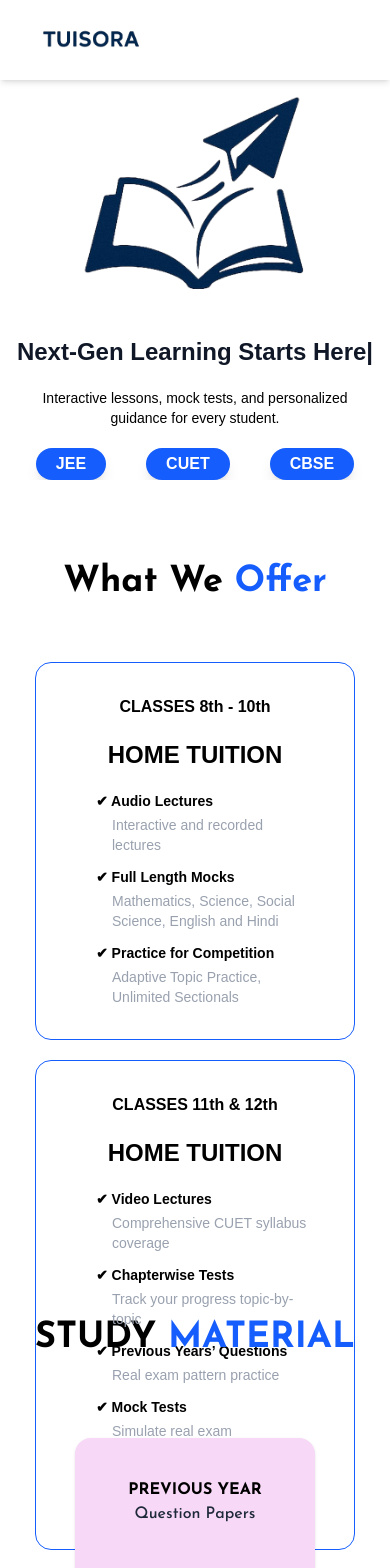
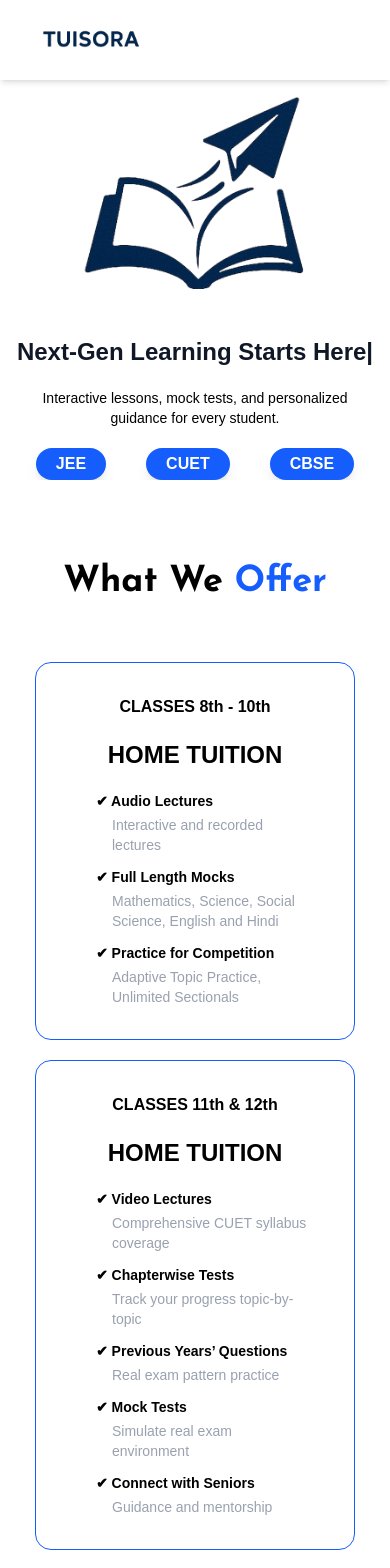
Before and after one commit to eklavyapopli-ship-it/TuisoraEducation, a Next.js app: page / in a window 390 px wide. Shown: the top 1568 px of the page. Built offline with nearby package versions, Linux system fonts and the light colour scheme.

Commit message:
responsivenss increased

```diff
--- a/app/(home)/OfferCards.tsx
+++ b/app/(home)/OfferCards.tsx
@@ -8,7 +8,7 @@ const josefin = Josefin_Sans({
 })
 const OfferCards = () => {
   return (
-    <section className='w-screen h-[80vh]'>
+    <section className='w-screen h-fit'>
       <motion.div
       style={{overflow:"hidden"}}
       initial={{y:-40,opacity:0}}
@@ -16,7 +16,7 @@ const OfferCards = () => {
       transition={{duration:1,ease:"easeInOut"}}>
       <div
       className={`text-center lg:text-6xl text-4xl font-bold text-black ${josefin.className} `}>What We <span className='text-blue-600'>Offer</span></div>
-      <div className='w-full h-fit flex justify-center lg:space-y-0 space-y-5  mt-15 lg:space-x-8 lg:mt-20 lg:flex-row flex-col lg:place-content-center place-items-center'>
+      <div className='w-full h-fit grid justify-center lg:space-y-0 space-y-5  mt-15 lg:space-x-8  space-x-0 lg:mt-20 lg:grid-cols-3 grid-cols-1 lg:place-content-center place-items-center'>
         {OfferHeads.map((item)=>(
           <div className='flex flex-col lg:h-120 h-fit rounded-2xl border-blue-600 place-items-center border py-8 lg:w-100 w-80  px-15 space-y-5' key={item.id}>
             <span className='text-black font-bold'>{item.name}</span>
--- a/app/(home)/StudyMaterial.tsx
+++ b/app/(home)/StudyMaterial.tsx
@@ -16,8 +16,8 @@ const StudyMaterial = () => {
       whileInView={{opacity:1}}
       transition={{duration:0.5,ease:"easeInOut"}}
       className="text-center text-black text-4xl lg:text-6xl font-bold">STUDY <span className="text-blue-600">MATERIAL</span></motion.div>
-      <div className="w-full h-fit flex flex-col place-items-center">
-        <div className="place-items-center md:grid md:grid-cols-4 flex flex-col gap-x-25 gap-y-20 m-20">
+      <div className="w-full h-fit flex flex-col place-items-center mt-20 md:mt-0">
+        <div className="place-items-center md:grid lg:grid-cols-4 md:grid-cols-3 flex flex-col gap-x-25 gap-y-20 md:m-20">
           {card.map((item) => (
             <motion.div
             style={{overflow:"hidden",background:item.color}}
```
